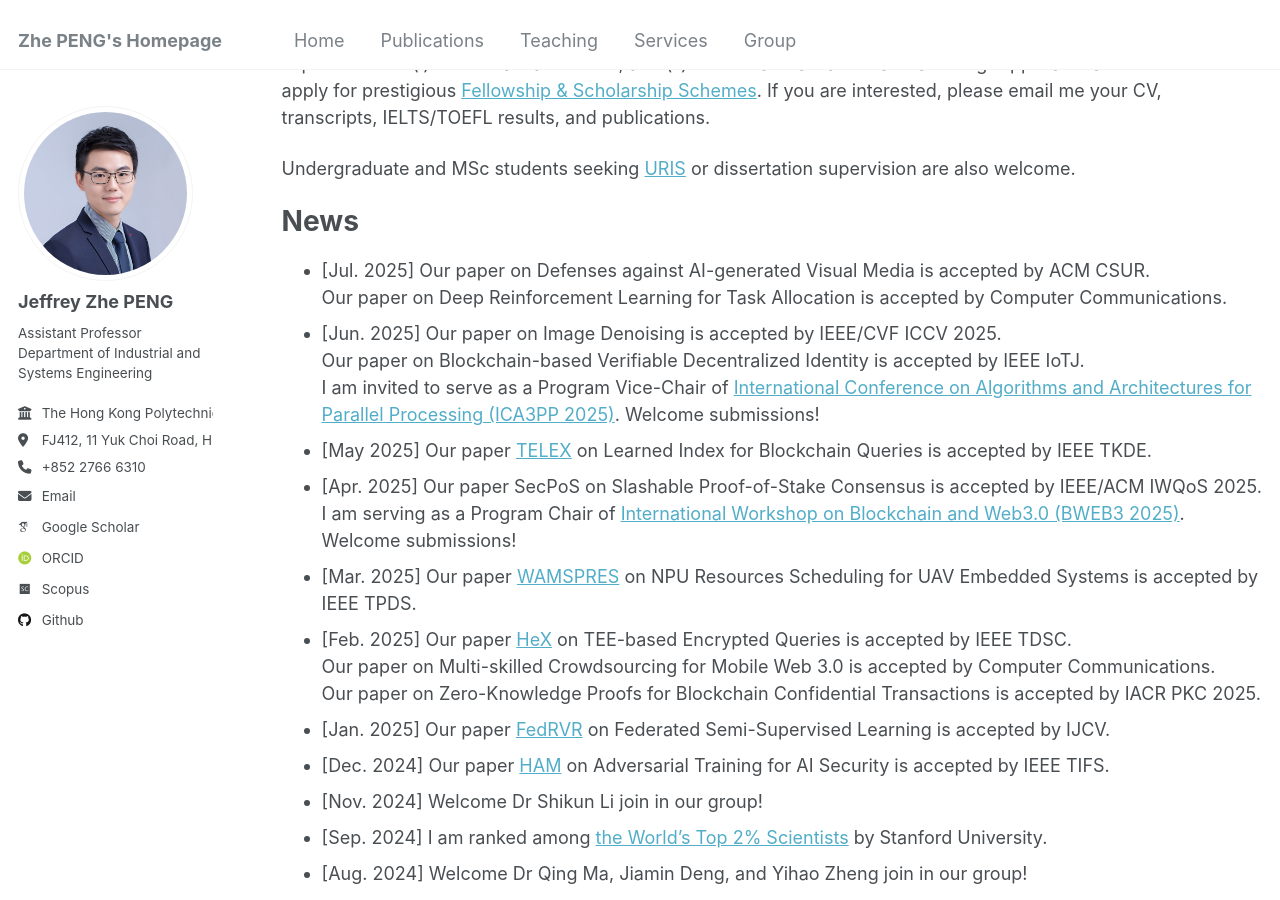
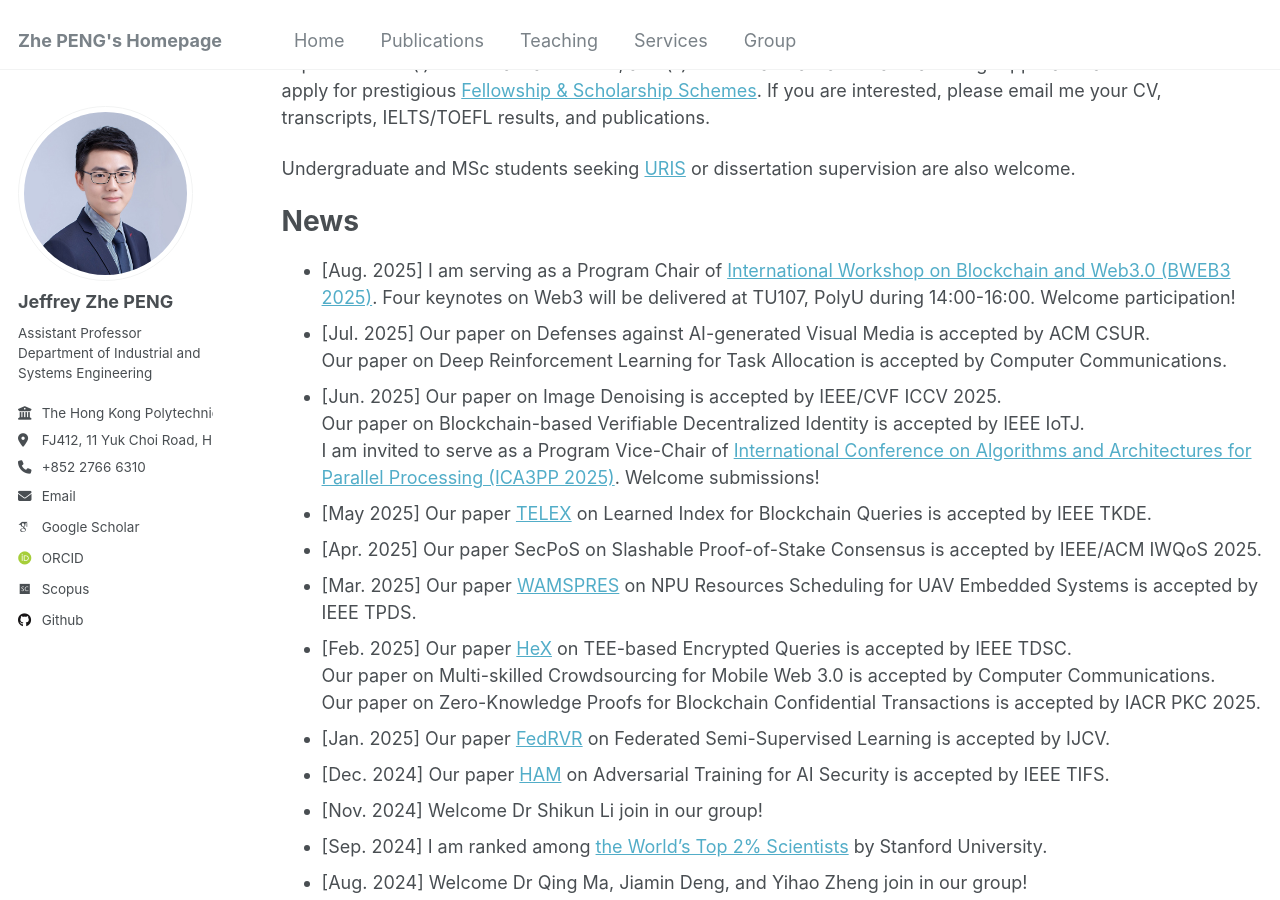
Before and after one commit to PENG-Zhe/peng-zhe.github.io, a Jekyll site: the page built from _pages/about.md, in a window 1280 px wide and 900 px high, scrolled down 652 px. Built offline with Jekyll 4.4.1, drawn with Linux system fonts in a browser that asks for light colours; some web fonts are replaced.

Commit message:
Update about.md

```diff
--- a/_pages/about.md
+++ b/_pages/about.md
@@ -25,14 +25,14 @@ Undergraduate and MSc students seeking [URIS](https://www.polyu.edu.hk/gs/ug-res
 
 
 # News
+- [Aug. 2025] I am serving as a Program Chair of <a href="https://bcra-conf.github.io/2025/calls/call-for-BWEB3/" target="_blank">International Workshop on Blockchain and Web3.0 (BWEB3 2025)</a>. Four keynotes on Web3 will be delivered at TU107, PolyU during 14:00-16:00. Welcome participation!
 - [Jul. 2025] Our paper on Defenses against AI-generated Visual Media is accepted by ACM CSUR. <br>
 Our paper on Deep Reinforcement Learning for Task Allocation is accepted by Computer Communications.
 - [Jun. 2025] Our paper on Image Denoising is accepted by IEEE/CVF ICCV 2025. <br>
 Our paper on Blockchain-based Verifiable Decentralized Identity is accepted by IEEE IoTJ. <br>
 I am invited to serve as a Program Vice-Chair of <a href="https://ieee-cybermatics.org/2025/ica3pp/index.html" target="_blank">International Conference on Algorithms and Architectures for Parallel Processing (ICA3PP 2025)</a>. Welcome submissions!
 - [May 2025] Our paper <a href="https://ieeexplore.ieee.org/document/10979200" target="_blank">TELEX</a> on Learned Index for Blockchain Queries is accepted by IEEE TKDE.
-- [Apr. 2025] Our paper SecPoS on Slashable Proof-of-Stake Consensus is accepted by IEEE/ACM IWQoS 2025. <br>
-I am serving as a Program Chair of <a href="https://bcra-conf.github.io/2025/calls/call-for-BWEB3/" target="_blank">International Workshop on Blockchain and Web3.0 (BWEB3 2025)</a>. Welcome submissions!
+- [Apr. 2025] Our paper SecPoS on Slashable Proof-of-Stake Consensus is accepted by IEEE/ACM IWQoS 2025.
 - [Mar. 2025] Our paper <a href="https://ieeexplore.ieee.org/document/10942549" target="_blank">WAMSPRES</a> on NPU Resources Scheduling for UAV Embedded Systems is accepted by IEEE TPDS.
 - [Feb. 2025] Our paper <a href="https://ieeexplore.ieee.org/document/10882945" target="_blank">HeX</a> on TEE-based Encrypted Queries is accepted by IEEE TDSC. <br>
 Our paper on Multi-skilled Crowdsourcing for Mobile Web 3.0 is accepted by Computer Communications. <br>
```
